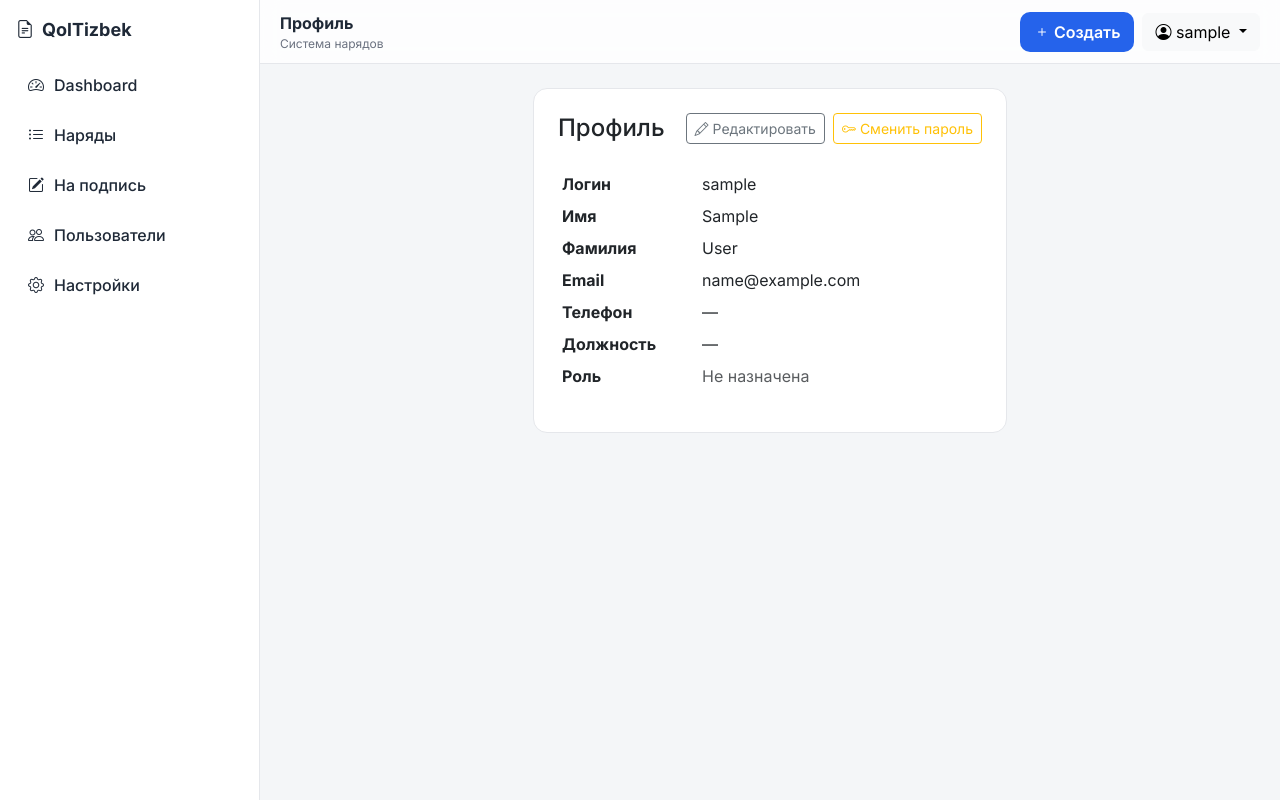
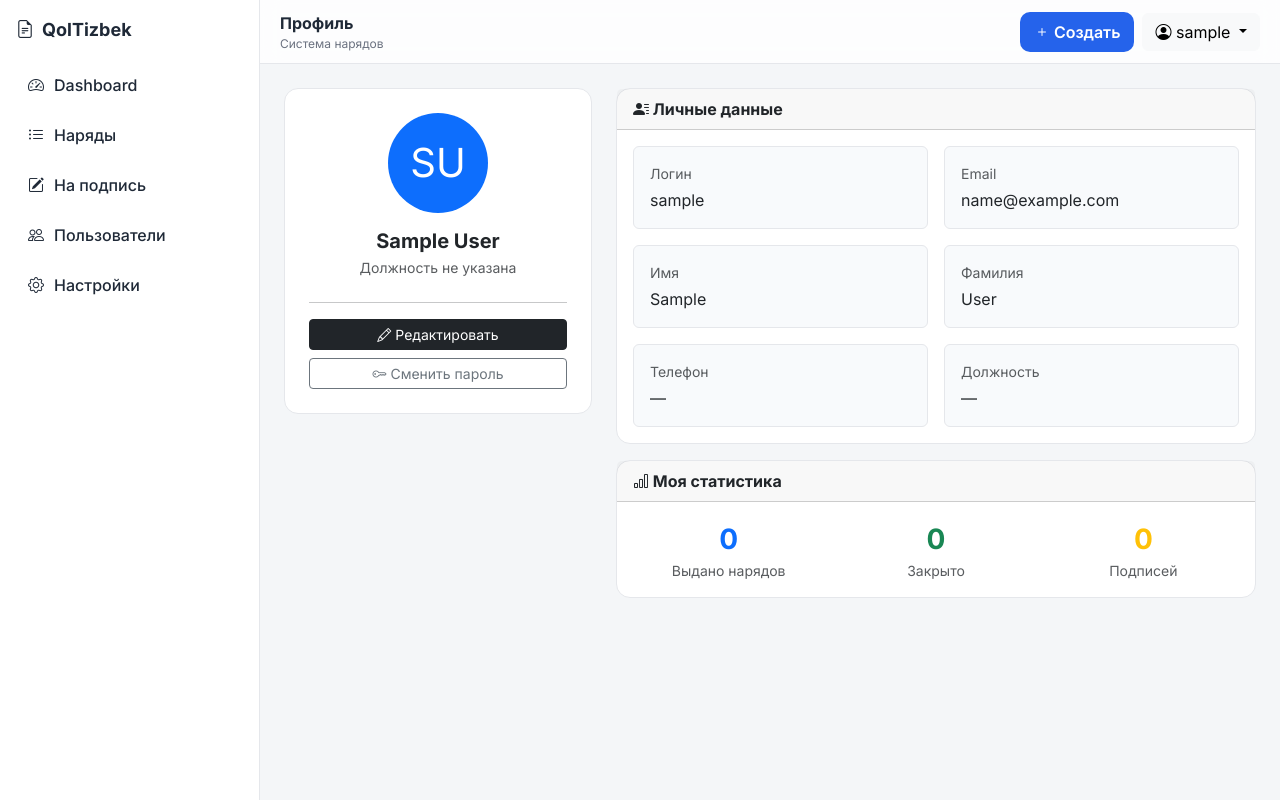
Before and after one commit to TarkhanNone/qoltizbek_v1, a Django app: page /accounts/profile/ in a window 1280 px wide. Run offline with Django 5.2, Linux system fonts and the light colour scheme; the visitor is signed in with stand-in values (Sample User, id 1); data that the repository does not hold is empty.

Commit message:
udpadet profile. fixed signature in models

```diff
--- a/accounts/views.py
+++ b/accounts/views.py
@@ -25,7 +25,11 @@ def register_view(request):
 
 @login_required
 def profile_view(request):
-    return render(request, 'accounts/profile.html')
+    closed_count = request.user.issued_orders.filter(status='closed').count()
+    context = {
+        'closed_count': closed_count,
+    }
+    return render(request, 'accounts/profile.html', context)
 
 
 @login_required
--- a/templates/accounts/profile.html
+++ b/templates/accounts/profile.html
@@ -1,51 +1,130 @@
 {% extends 'base.html' %}
 {% block page_title %}Профиль{% endblock %}
-{% block title %}Профиль{% endblock %}
+{% block title %}Профиль — QolTizbek{% endblock %}
 
 {% block content %}
-<div class="row justify-content-center">
-    <div class="col-md-6">
-        <div class="card">
-            <div class="card-body p-4">
-                <div class="d-flex justify-content-between align-items-center mb-4">
-                    <h4 class="mb-0">Профиль</h4>
-                    <div class="d-flex gap-2">
-                        <a href="{% url 'profile_edit' %}" class="btn btn-sm btn-outline-secondary">
+<div class="row g-4">
+
+    <!-- Левая колонка — аватар и инфо -->
+    <div class="col-md-4">
+        <div class="card text-center p-4">
+
+            {% if user.avatar %}
+                <img src="{{ user.avatar.url }}"
+                     class="rounded-circle mx-auto d-block mb-3"
+                     width="100" height="100"
+                     style="object-fit:cover; border: 3px solid #e5e7eb;">
+            {% else %}
+                <div class="mx-auto mb-3 d-flex align-items-center justify-content-center rounded-circle bg-primary text-white"
+                     style="width:100px;height:100px;font-size:2.5rem;">
+                    {{ user.first_name|first|upper }}{{ user.last_name|first|upper }}
+                </div>
+            {% endif %}
+
+            <h5 class="fw-bold mb-1">{{ user.get_full_name|default:user.username }}</h5>
+            <p class="text-muted small mb-2">{{ user.position|default:"Должность не указана" }}</p>
+
+            {% for group in user.groups.all %}
+                <span class="badge bg-primary">{{ group.name }}</span>
+            {% endfor %}
+
+            <hr>
+
+            <div class="d-grid gap-2">
+                <a href="{% url 'profile_edit' %}" class="btn btn-dark btn-sm">
                     <i class="bi bi-pencil"></i> Редактировать
                 </a>
-                        <a href="{% url 'password_change' %}" class="btn btn-sm btn-outline-warning">
+                <a href="{% url 'password_change' %}" class="btn btn-outline-secondary btn-sm">
                     <i class="bi bi-key"></i> Сменить пароль
                 </a>
             </div>
         </div>
+    </div>
 
-                {% if user.avatar %}
-                    <div class="text-center mb-3">
-                        <img src="{{ user.avatar.url }}" class="rounded-circle"
-                             width="100" height="100" style="object-fit:cover" alt="Аватар">
+    <!-- Правая колонка — детали -->
+    <div class="col-md-8">
+        <div class="card">
+            <div class="card-header fw-bold">
+                <i class="bi bi-person-lines-fill"></i> Личные данные
             </div>
-                {% endif %}
+            <div class="card-body">
+                <div class="row g-3">
 
-                <table class="table table-sm table-borderless">
-                    <tr><th width="140">Логин</th><td>{{ user.username }}</td></tr>
-                    <tr><th>Имя</th><td>{{ user.first_name|default:"—" }}</td></tr>
-                    <tr><th>Фамилия</th><td>{{ user.last_name|default:"—" }}</td></tr>
-                    <tr><th>Email</th><td>{{ user.email|default:"—" }}</td></tr>
-                    <tr><th>Телефон</th><td>{{ user.phone|default:"—" }}</td></tr>
-                    <tr><th>Должность</th><td>{{ user.position|default:"—" }}</td></tr>
-                    <tr>
-                        <th>Роль</th>
-                        <td>
-                            {% for group in user.groups.all %}
-                                <span class="badge bg-secondary">{{ group.name }}</span>
-                            {% empty %}
-                                <span class="text-muted">Не назначена</span>
-                            {% endfor %}
-                        </td>
-                    </tr>
-                </table>
+                    <div class="col-md-6">
+                        <div class="p-3 rounded" style="background:#f8fafc; border:1px solid #e5e7eb;">
+                            <div class="text-muted small mb-1">Логин</div>
+                            <div class="fw-600">{{ user.username }}</div>
+                        </div>
+                    </div>
+
+                    <div class="col-md-6">
+                        <div class="p-3 rounded" style="background:#f8fafc; border:1px solid #e5e7eb;">
+                            <div class="text-muted small mb-1">Email</div>
+                            <div class="fw-600">{{ user.email|default:"—" }}</div>
+                        </div>
+                    </div>
+
+                    <div class="col-md-6">
+                        <div class="p-3 rounded" style="background:#f8fafc; border:1px solid #e5e7eb;">
+                            <div class="text-muted small mb-1">Имя</div>
+                            <div class="fw-600">{{ user.first_name|default:"—" }}</div>
+                        </div>
+                    </div>
+
+                    <div class="col-md-6">
+                        <div class="p-3 rounded" style="background:#f8fafc; border:1px solid #e5e7eb;">
+                            <div class="text-muted small mb-1">Фамилия</div>
+                            <div class="fw-600">{{ user.last_name|default:"—" }}</div>
+                        </div>
+                    </div>
+
+                    <div class="col-md-6">
+                        <div class="p-3 rounded" style="background:#f8fafc; border:1px solid #e5e7eb;">
+                            <div class="text-muted small mb-1">Телефон</div>
+                            <div class="fw-600">{{ user.phone|default:"—" }}</div>
+                        </div>
+                    </div>
+
+                    <div class="col-md-6">
+                        <div class="p-3 rounded" style="background:#f8fafc; border:1px solid #e5e7eb;">
+                            <div class="text-muted small mb-1">Должность</div>
+                            <div class="fw-600">{{ user.position|default:"—" }}</div>
+                        </div>
+                    </div>
+
+                </div>
+            </div>
+        </div>
+
+        <!-- Статистика -->
+        <div class="card mt-3">
+            <div class="card-header fw-bold">
+                <i class="bi bi-bar-chart"></i> Моя статистика
+            </div>
+            <div class="card-body">
+                <div class="row text-center g-3">
+                    <div class="col-4">
+                        <div class="fs-3 fw-bold text-primary">
+                            {{ user.issued_orders.count }}
+                        </div>
+                        <div class="text-muted small">Выдано нарядов</div>
+                    </div>
+                    <div class="col-4">
+                        <div class="fs-3 fw-bold text-success">
+                            {{ closed_count }}
+                        </div>
+                        <div class="text-muted small">Закрыто</div>
+                    </div>
+                    <div class="col-4">
+                        <div class="fs-3 fw-bold text-warning">
+                            {{ user.signature_set.count }}
+                        </div>
+                        <div class="text-muted small">Подписей</div>
                     </div>
                 </div>
             </div>
         </div>
+    </div>
+
+</div>
 {% endblock %}
```
Lines whose indentation alone changed are shown as unchanged.
